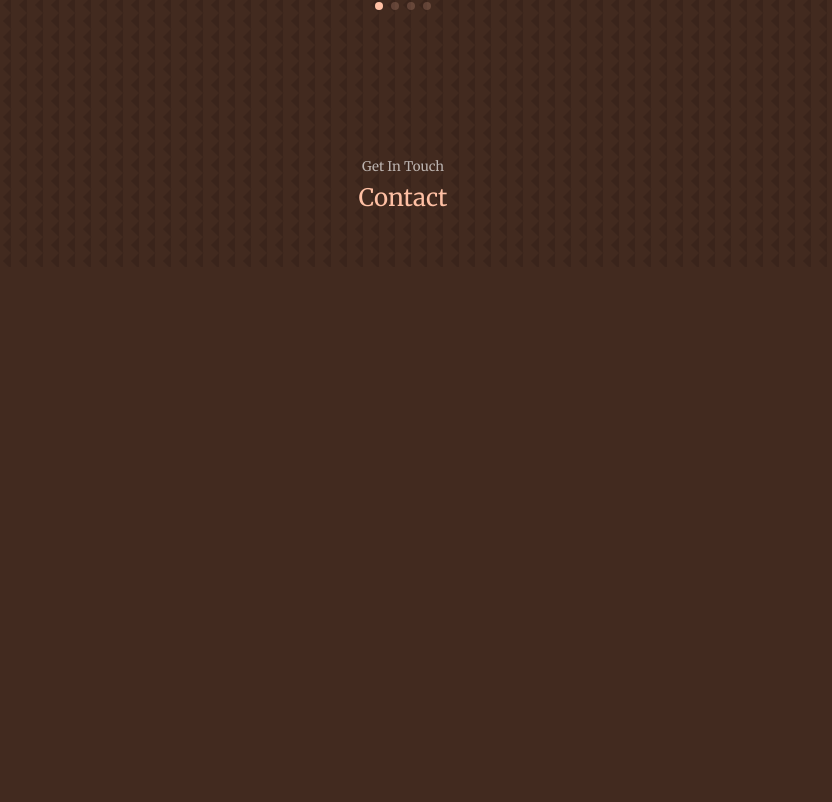
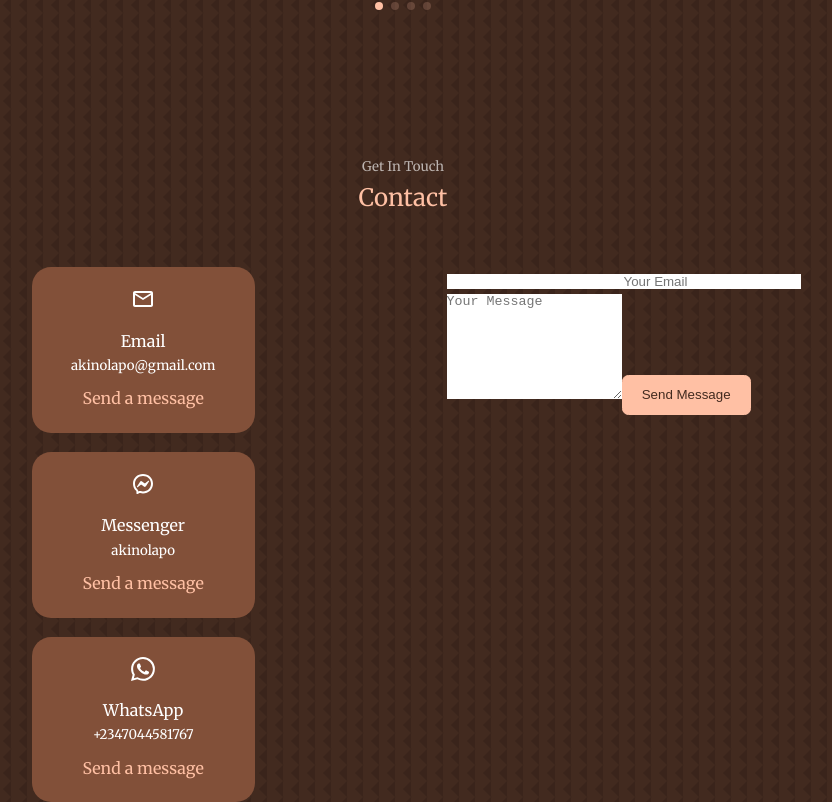
Before and after one commit to akinolapo/akinolapo-react, a React (Create React App) app: page / in a window 1280 px wide. Shown: the part 4739-5541 px from the top of the page, without its empty margins (237-1069 px from the left). Before the commit the page ends 5006 px from the top, so only its background shows below. Built offline with nearby package versions, Linux system fonts and the light colour scheme.

Commit message:
started contact commponent

```diff
--- a/src/components/contact/contact.css
+++ b/src/components/contact/contact.css
@@ -0,0 +1,47 @@
+.container.contact__container{
+    width: 58%;
+    display: grid;
+    grid-template-columns: 30% 50%;
+    gap: 12rem;
+}
+
+.contact__options{
+    display: flex;
+    flex-direction: column;
+    gap: 1.2rem;
+}
+
+.contact__option{
+    background: var(--color-bg-variant);
+    padding: 1.2rem;
+    border-radius: 1.2rem;
+    text-align: center;
+    border: 1px solid transparent;
+    transition: var(--transition);
+}
+
+.contact__option:hover {
+    background: transparent;
+    border-color: var(--color-primary-variant);
+}
+
+.contact__option-icon{
+    font-size: 1.5rem;
+    margin-bottom: 0.5rem;
+}
+
+.contact__option a{
+    margin-top: .5rem;
+    display: inline-block;
+}
+
+/*======================== MEDIA QUERIES (TABLET DEVICES) ========================*/
+@media screen and (max-width: 1024px) {
+
+  }
+
+
+/*======================== MEDIA QUERIES (MOBILE DEVICES) ========================*/
+@media screen and (max-width: 600px) {
+
+  }
--- a/src/components/contact/contact.jsx
+++ b/src/components/contact/contact.jsx
@@ -1,11 +1,46 @@
 import React from 'react'
 import './contact.css'
+import {MdOutlineMail} from 'react-icons/md'
+import {RiMessengerLine} from 'react-icons/ri'
+import {BsWhatsapp} from 'react-icons/bs'
 
 const contact = () => {
   return (
     <section id='contact'>
       <h5>Get In Touch</h5>
       <h2>Contact</h2>
+
+      <div className="container contact__container">
+        <div className="contact__options">
+          <article className="contact__option">
+            <MdOutlineMail className='contact__option-icon'/>
+            <h4>Email</h4>
+            <h5>akinolapo@gmail.com</h5>
+            <a href='mailto:akinolapo@gmail.com' target= "_blank" rel="noreferrer">Send a message</a>
+          </article>
+
+          <article className="contact__option">
+            <RiMessengerLine className='contact__option-icon'/>
+            <h4>Messenger</h4>
+            <h5>akinolapo</h5>
+            <a href='https://m.me/akinolapo.wp' target= "_blank" rel="noreferrer">Send a message</a>
+          </article>
+
+          <article className="contact__option">
+            <BsWhatsapp className='contact__option-icon'/>
+            <h4>WhatsApp</h4>
+            <h5>+2347044581767</h5>
+            <a href='https://api.whatsapp.com/send/?phone=2347044581767' target= "_blank" rel="noreferrer">Send a message</a>
+          </article>
+        </div>
+        {/* END OF CONTACT OPTIONS */}
+        <form action=''>
+          <input type="text" name="name" placholder="Your Full Name" required></input>
+          <input type="email" name="email" placeholder="Your Email"></input>
+          <textarea name="message" rows="7" placeholder="Your Message" required></textarea>
+          <button type="submit" className="btn btn-primary">Send Message</button>
+        </form>
+      </div>
     </section>
   )
 }
--- a/src/components/portfolio/portfolio.css
+++ b/src/components/portfolio/portfolio.css
@@ -13,7 +13,7 @@
 }
 
 .portfolio__item:hover{
-    border-color: var(--color-primary-varient);
+    border-color: var(--color-primary-variant);
     background: transparent;
 }
 
```
Also changed, not shown: public/assets/avatar1.jpg (deleted), public/assets/avatar2.webp (deleted).
